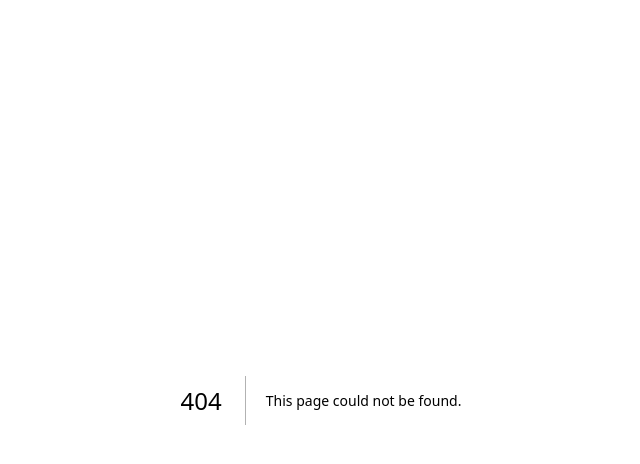
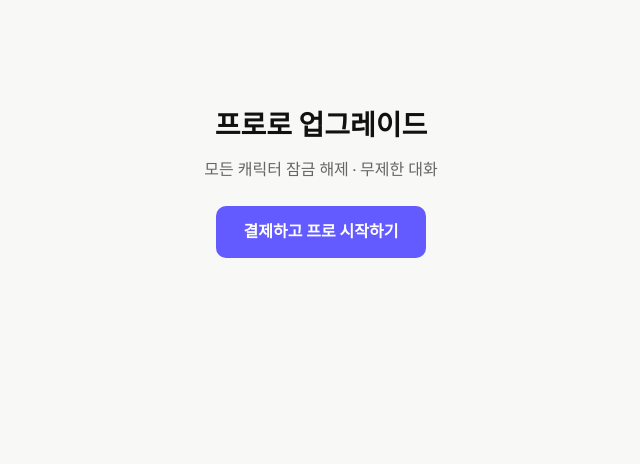
Before and after one commit to jjjjjjws-cmd/trashai, a Next.js app: page /upgrade in a window 1280 px wide. Before the commit this address had no page. Shown: the top 464 px of the page, without its empty margins (319-959 px from the left). Built offline with nearby package versions, Linux system fonts and the light colour scheme.

Commit message:
Create page.tsx

```diff
--- /dev/null
+++ b/src/app/upgrade/page.tsx
@@ -0,0 +1,40 @@
+'use client';
+
+import { useState } from 'react';
+
+export default function UpgradePage() {
+  const [loading, setLoading] = useState(false);
+
+  async function handleUpgrade() {
+    setLoading(true);
+    try {
+      const res = await fetch('/api/stripe/checkout', { method: 'POST' });
+      const data = await res.json();
+      if (data.url) {
+        window.location.href = data.url;
+      } else {
+        alert(data.error ?? '오류가 발생했습니다.');
+        setLoading(false);
+      }
+    } catch {
+      alert('결제 페이지를 여는 중 오류가 발생했습니다.');
+      setLoading(false);
+    }
+  }
+
+  return (
+    <div style={{ maxWidth: 480, margin: '80px auto', padding: 24, textAlign: 'center' }}>
+      <h1 style={{ fontSize: 28, fontWeight: 700 }}>프로로 업그레이드</h1>
+      <p style={{ color: '#666', marginTop: 12 }}>모든 캐릭터 잠금 해제 · 무제한 대화</p>
+      <button
+        onClick={handleUpgrade}
+        disabled={loading}
+        style={{ marginTop: 24, padding: '14px 28px', fontSize: 16, fontWeight: 600,
+          background: '#635bff', color: '#fff', border: 'none', borderRadius: 10,
+          cursor: loading ? 'default' : 'pointer', opacity: loading ? 0.6 : 1 }}
+      >
+        {loading ? '이동 중…' : '결제하고 프로 시작하기'}
+      </button>
+    </div>
+  );
+}
```
